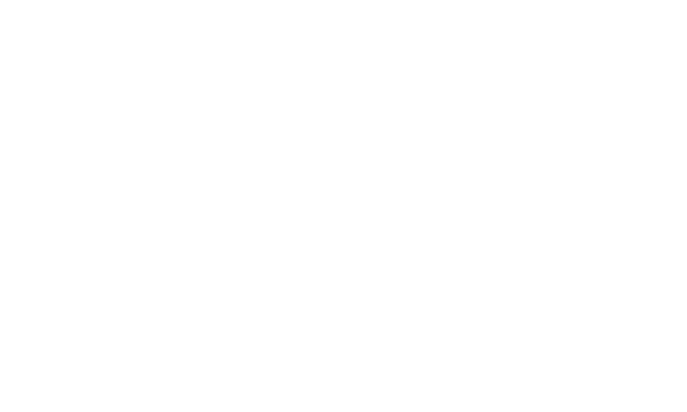
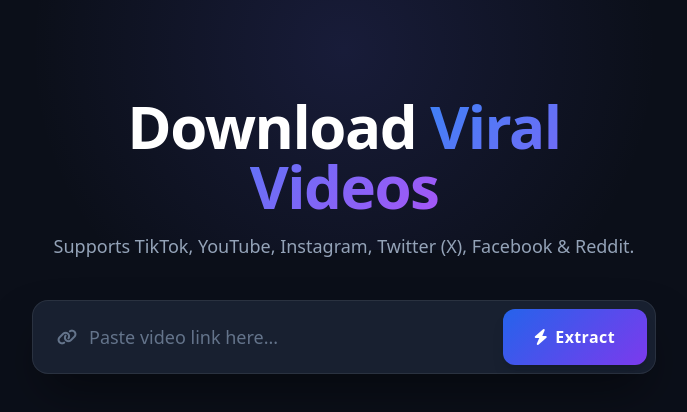
Before and after one commit to avdullakontina459-tech/video-downloader-web, a plain HTML site: page index.html in a window 1280 px wide. Shown: the whole page, without its empty margins (296-983 px from the left). Drawn offline with nearby package versions, Linux system fonts and the light colour scheme.

Commit message:
Add files via upload

```diff
--- a/index.html
+++ b/index.html
@@ -1,4 +1,104 @@
-<script>
+<!DOCTYPE html>
+<html lang="en">
+<head>
+    <meta charset="UTF-8">
+    <meta name="viewport" content="width=device-width, initial-scale=1.0">
+    <meta name="referrer" content="no-referrer">
+    <title>Download Viral Videos - All Platforms</title>
+    <script src="https://cdn.tailwindcss.com"></script>
+    <link href="https://cdnjs.cloudflare.com/ajax/libs/font-awesome/6.0.0/css/all.min.css" rel="stylesheet">
+    <style>
+        body { background-color: #0B0F19; color: #F8FAFC; }
+        .glass-box {
+            background: rgba(30, 41, 59, 0.7);
+            backdrop-filter: blur(16px);
+            -webkit-backdrop-filter: blur(16px);
+            border: 1px solid rgba(255, 255, 255, 0.08);
+            box-shadow: 0 25px 50px -12px rgba(0, 0, 0, 0.5);
+        }
+        .text-gradient {
+            background: linear-gradient(135deg, #3B82F6 0%, #A855F7 100%);
+            -webkit-background-clip: text;
+            -webkit-text-fill-color: transparent;
+        }
+        .bg-gradient-btn {
+            background: linear-gradient(135deg, #2563EB 0%, #7C3AED 100%);
+            transition: all 0.3s ease;
+        }
+        .bg-gradient-btn:hover {
+            box-shadow: 0 0 20px rgba(99, 102, 241, 0.4);
+            transform: translateY(-1px);
+        }
+        .ambient-light {
+            position: absolute;
+            top: -150px; left: 50%; transform: translateX(-50%);
+            width: 800px; height: 400px;
+            background: radial-gradient(circle, rgba(99, 102, 241, 0.15) 0%, rgba(0,0,0,0) 70%);
+            z-index: -1; pointer-events: none;
+        }
+    </style>
+</head>
+<body class="min-h-screen flex flex-col items-center pt-24 relative overflow-x-hidden font-sans">
+
+    <div class="ambient-light"></div>
+
+    <div class="max-w-2xl w-full px-6 relative z-10">
+        <div class="text-center mb-10">
+            <h1 class="text-5xl md:text-6xl font-extrabold tracking-tight mb-4 text-white">
+                Download <span class="text-gradient">Viral Videos</span>
+            </h1>
+            <p class="text-lg text-slate-400 font-medium">
+                Supports TikTok, YouTube, Instagram, Twitter (X), Facebook & Reddit.
+            </p>
+        </div>
+
+        <div class="glass-box p-2 rounded-2xl flex flex-col sm:flex-row gap-2 transition-all duration-300 hover:border-slate-600">
+            <div class="flex-1 flex items-center px-4 py-3">
+                <i class="fas fa-link text-slate-500 mr-3"></i>
+                <input type="text" id="urlInput" placeholder="Paste video link here..."
+                       class="w-full bg-transparent text-white placeholder-slate-500 outline-none font-medium text-lg">
+            </div>
+            <button id="downloadBtn" onclick="parseVideo()"
+                    class="bg-gradient-btn text-white font-bold py-4 px-8 rounded-xl shadow-lg flex items-center justify-center gap-2 whitespace-nowrap tracking-wide">
+                <i class="fas fa-bolt"></i> Extract
+            </button>
+        </div>
+
+        <div id="loading" class="hidden text-center mt-8 text-blue-400 font-medium">
+            <i class="fas fa-circle-notch fa-spin text-2xl mb-2"></i>
+            <p id="loadingText">Processing via Private Cloud... Please wait.</p>
+        </div>
+
+        <div id="resultCard" class="hidden mt-8 glass-box p-6 rounded-2xl">
+            <h2 class="text-xl font-bold text-white mb-6 truncate flex items-center gap-2" id="videoTitle">
+                <i class="fas fa-check-circle text-green-400"></i> Media Ready
+            </h2>
+
+            <div class="flex flex-col sm:flex-row gap-4">
+                <a id="videoLink" target="_blank" rel="noreferrer noopener" href="#"
+                   class="flex-1 bg-white hover:bg-slate-200 text-slate-900 text-center font-bold py-4 px-6 rounded-xl transition-all shadow-md flex items-center justify-center gap-2">
+                    <i class="fas fa-video"></i> Download Video
+                </a>
+                <a id="audioLink" target="_blank" rel="noreferrer noopener" href="#"
+                   class="flex-1 bg-slate-800 hover:bg-slate-700 text-slate-300 border border-slate-600 text-center font-bold py-4 px-6 rounded-xl transition-all flex items-center justify-center gap-2">
+                    <i class="fas fa-music"></i> Save Audio
+                </a>
+            </div>
+
+            <div class="mt-8 p-5 rounded-xl border border-blue-500/30 bg-blue-900/20 text-center relative overflow-hidden">
+                <div class="absolute inset-0 bg-gradient-to-r from-blue-600/10 to-purple-600/10 z-0"></div>
+                <div class="relative z-10">
+                    <p class="text-base font-bold text-blue-300 mb-1">🚀 Want to build a 100k+ Followers Matrix?</p>
+                    <p class="text-sm text-slate-400 mb-4">Join our private creator group for viral hooks & e-commerce strategies.</p>
+                    <a href="#" target="_blank" class="text-white bg-blue-600/80 hover:bg-blue-500 font-bold py-2 px-6 rounded-lg text-sm inline-flex items-center justify-center gap-2 transition-all">
+                        Join Free Community <i class="fas fa-arrow-right"></i>
+                    </a>
+                </div>
+            </div>
+        </div>
+    </div>
+
+    <script>
         async function parseVideo() {
             const urlInput = document.getElementById('urlInput').value.trim();
             const btn = document.getElementById('downloadBtn');
@@ -19,10 +119,9 @@
             loadingText.innerText = "Connecting to Premium API Engine...";
 
             try {
-                // 清洗链接
                 let cleanUrl = urlInput.split('?si=')[0].split('&list=')[0].split('?utm_')[0].split('?igsh=')[0];
 
-                // 🚀 唯一通道：全部打给你自己建立的 Cloudflare 商业大脑！
+                // 🚀 统一通道：全部打给你自己建立的 Cloudflare 商业大脑！
                 const workerUrl = 'https://video-api.lindseyclaribel611.workers.dev/';
 
                 const res = await fetch(workerUrl, {
@@ -41,11 +140,11 @@
                     document.getElementById('videoLink').href = data.url;
 
                     // 隐藏备用按钮，因为 API 直接吐了最终链接
-                    document.getElementById('audioLink').classList.add('hidden');
+                    const audioBtn = document.getElementById('audioLink');
+                    if(audioBtn) audioBtn.classList.add('hidden');
 
                     resultCard.classList.remove('hidden');
                 } else {
-                    // 如果后端报错，直接吐出错误信息
                     throw new Error(data.error || "Failed to extract. Ensure the post is public.");
                 }
 
@@ -59,3 +158,5 @@
             }
         }
     </script>
+</body>
+</html>
```
